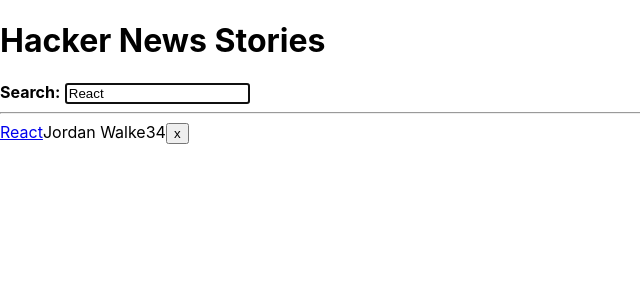
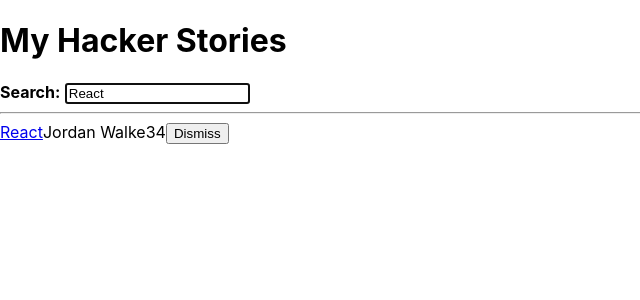
Before and after one commit to JasonBWelsh/hacker-stories, a React (Create React App) app: page / in a window 1280 px wide. Shown: the top 300 px of the page, without its empty margins (0-640 px from the left). Built offline with nearby package versions, Linux system fonts and the light colour scheme.

Commit message:
useReducer manages all state related to stories

```diff
--- a/src/App.js
+++ b/src/App.js
@@ -1,7 +1,4 @@
-import React, { useState, useEffect, useReducer } from 'react';
-import List from './components/List';
-import InputWithLabel from './components/InputWithLabel';
-import './App.css';
+import React from 'react';
 
 const initialStories = [
   {
@@ -23,16 +20,16 @@
 ];
 
 const getAsyncStories = () =>
-  new Promise(
-    (resolve) =>
-      setTimeout(() => resolve({ data: { stories: initialStories } })),
-    2000
+  new Promise((resolve) =>
+    setTimeout(() => resolve({ data: { stories: initialStories } }), 2000)
   );
 
 const useSemiPersistentState = (key, initialState) => {
-  const [value, setValue] = useState(localStorage.getItem(key) || initialState);
+  const [value, setValue] = React.useState(
+    localStorage.getItem(key) || initialState
+  );
 
-  useEffect(() => {
+  React.useEffect(() => {
     localStorage.setItem(key, value);
   }, [value, key]);
 
@@ -41,70 +38,150 @@
 
 const storiesReducer = (state, action) => {
   switch (action.type) {
-    case 'SET_STORIES':
-      return action.payload;
+    case 'STORIES_FETCH_INIT':
+      return {
+        ...state,
+        isLoading: true,
+        isError: false,
+      };
+    case 'STORIES_FETCH_SUCCESS':
+      return {
+        ...state,
+        isLoading: false,
+        isError: false,
+        data: action.payload,
+      };
+    case 'STORIES_FETCH_FAILURE':
+      return {
+        ...state,
+        isLoading: false,
+        isError: true,
+      };
     case 'REMOVE_STORY':
-      return state.filter(
-        (story) => story.objectID !== action.payload.objectID
-      );
+      return {
+        ...state,
+        data: state.data.filter(
+          (story) => action.payload.objectID !== story.objectID
+        ),
+      };
     default:
       throw new Error();
   }
 };
 
-function App() {
-  const [stories, dispatchStories] = useReducer(storiesReducer, []);
+const App = () => {
   const [searchTerm, setSearchTerm] = useSemiPersistentState('search', 'React');
-  const [isLoading, setIsLoading] = useState(false);
-  const [isError, setIsError] = useState(false);
 
-  useEffect(() => {
-    setIsLoading(true);
+  const [stories, dispatchStories] = React.useReducer(storiesReducer, {
+    data: [],
+    isLoading: false,
+    isError: false,
+  });
+
+  React.useEffect(() => {
+    dispatchStories({ type: 'STORIES_FETCH_INIT' });
+
     getAsyncStories()
       .then((result) => {
-        dispatchStories({ type: 'SET_STORIES', payload: result.data.stories });
-        setIsLoading(false);
+        dispatchStories({
+          type: 'STORIES_FETCH_SUCCESS',
+          payload: result.data.stories,
+        });
       })
-      .catch(() => setIsError(true));
+      .catch(() => dispatchStories({ type: 'STORIES_FETCH_FAILURE' }));
   }, []);
 
-  const searchedStories = stories.filter((story) =>
+  const handleRemoveStory = (item) => {
+    dispatchStories({
+      type: 'REMOVE_STORY',
+      payload: item,
+    });
+  };
+
+  const handleSearch = (event) => {
+    setSearchTerm(event.target.value);
+  };
+
+  const searchedStories = stories.data.filter((story) =>
     story.title.toLowerCase().includes(searchTerm.toLowerCase())
   );
 
-  const handleSearch = (event) => {
-    console.log('!!!', event.target.value);
-    setSearchTerm(event.target.value);
-  };
-
-  const handleRemoveStory = (item) => {
-    dispatchStories({ type: 'REMOVE_STORY', payload: item });
-  };
-
   return (
-    <>
-      <h1>Hacker News Stories</h1>
+    <div>
+      <h1>My Hacker Stories</h1>
 
       <InputWithLabel
         id="search"
         value={searchTerm}
+        isFocused
         onInputChange={handleSearch}
-        isFocused
       >
         <strong>Search:</strong>
       </InputWithLabel>
 
       <hr />
 
-      {isError && <p>Something went wrong...</p>}
+      {stories.isError && <p>Something went wrong ...</p>}
 
-      {isLoading ? (
-        <p>Loading...</p>
+      {stories.isLoading ? (
+        <p>Loading ...</p>
       ) : (
         <List list={searchedStories} onRemoveItem={handleRemoveStory} />
       )}
+    </div>
+  );
+};
+
+const InputWithLabel = ({
+  id,
+  value,
+  type = 'text',
+  onInputChange,
+  isFocused,
+  children,
+}) => {
+  const inputRef = React.useRef();
+
+  React.useEffect(() => {
+    if (isFocused) {
+      inputRef.current.focus();
+    }
+  }, [isFocused]);
+
+  return (
+    <>
+      <label htmlFor={id}>{children}</label>
+      &nbsp;
+      <input
+        ref={inputRef}
+        id={id}
+        type={type}
+        value={value}
+        onChange={onInputChange}
+      />
     </>
   );
-}
+};
+
+const List = ({ list, onRemoveItem }) =>
+  list.map((item) => (
+    <Item key={item.objectID} item={item} onRemoveItem={onRemoveItem} />
+  ));
+
+const Item = ({ item, onRemoveItem }) => (
+  <div>
+    <span>
+      <a href={item.url}>{item.title}</a>
+    </span>
+    <span>{item.author}</span>
+    <span>{item.num_comments}</span>
+    <span>{item.points}</span>
+    <span>
+      <button type="button" onClick={() => onRemoveItem(item)}>
+        Dismiss
+      </button>
+    </span>
+  </div>
+);
 
 export default App;
```
